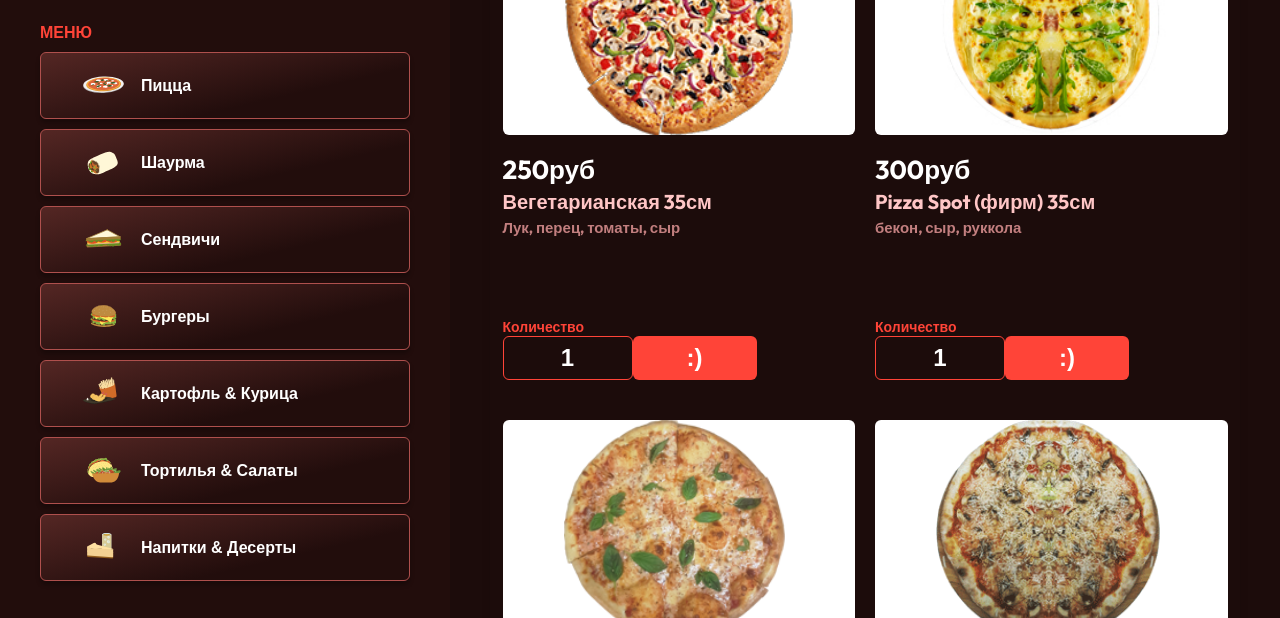
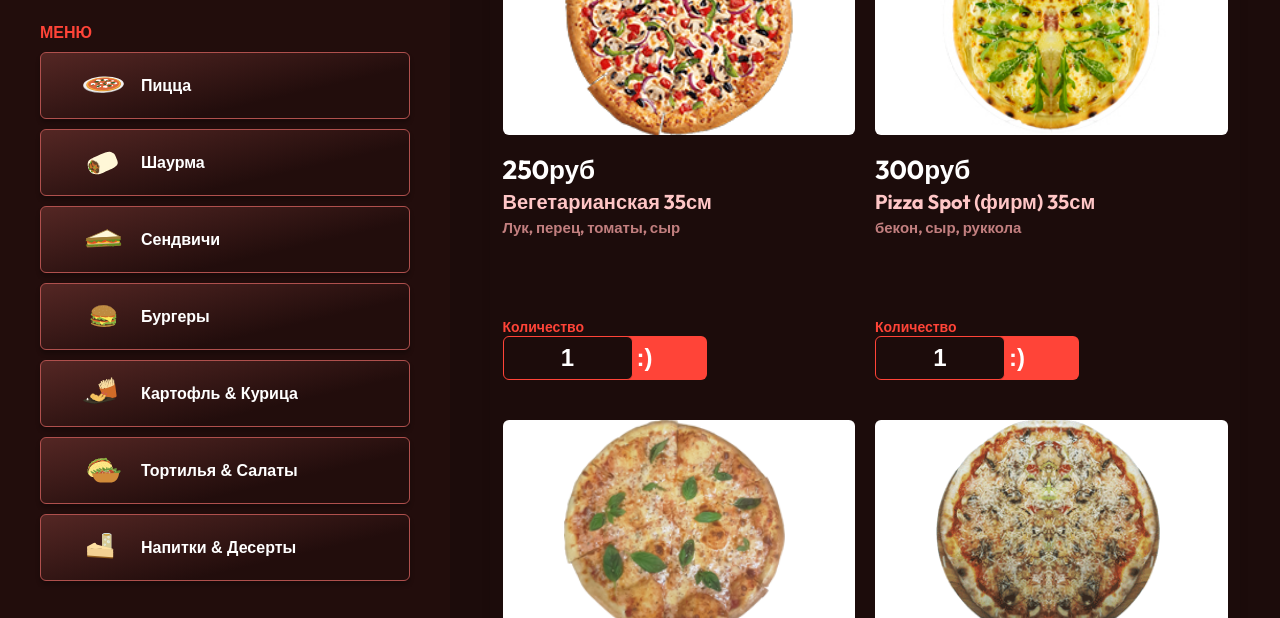
Before and after one commit to Maks1mio/lern-node-js, a website: page public/index.html in a window 1280 px wide. Shown: the part 145-763 px from the top of the page. Drawn offline with Linux system fonts and the light colour scheme.

Commit message:
22.09.2022.1815

```diff
--- a/public/style.css
+++ b/public/style.css
@@ -296,7 +296,9 @@ body {
 }
 
 .pay-button {
+  z-index: 2;
   border: 0px;
+  transform: translateX(-50px);
   width: 124px;
   height: 100%;
   color: #FFFFFF;
@@ -309,8 +311,8 @@ body {
   transition: 0.2s ease-in-out;
 }
 
-.pay-button:hover {
-  background-color: #ff2c1d;
+.product:hover .pay-button {
+  transform: translateX(-20px);
 }
 
 .product-prev {
@@ -325,8 +327,10 @@ body {
 }
 
 .text-input {
+  z-index: 4;
   margin: 0;
   border: 0px;
+  position: relative;
   width: 124px;
   height: 40px;
   color: #FFFFFF;
```
